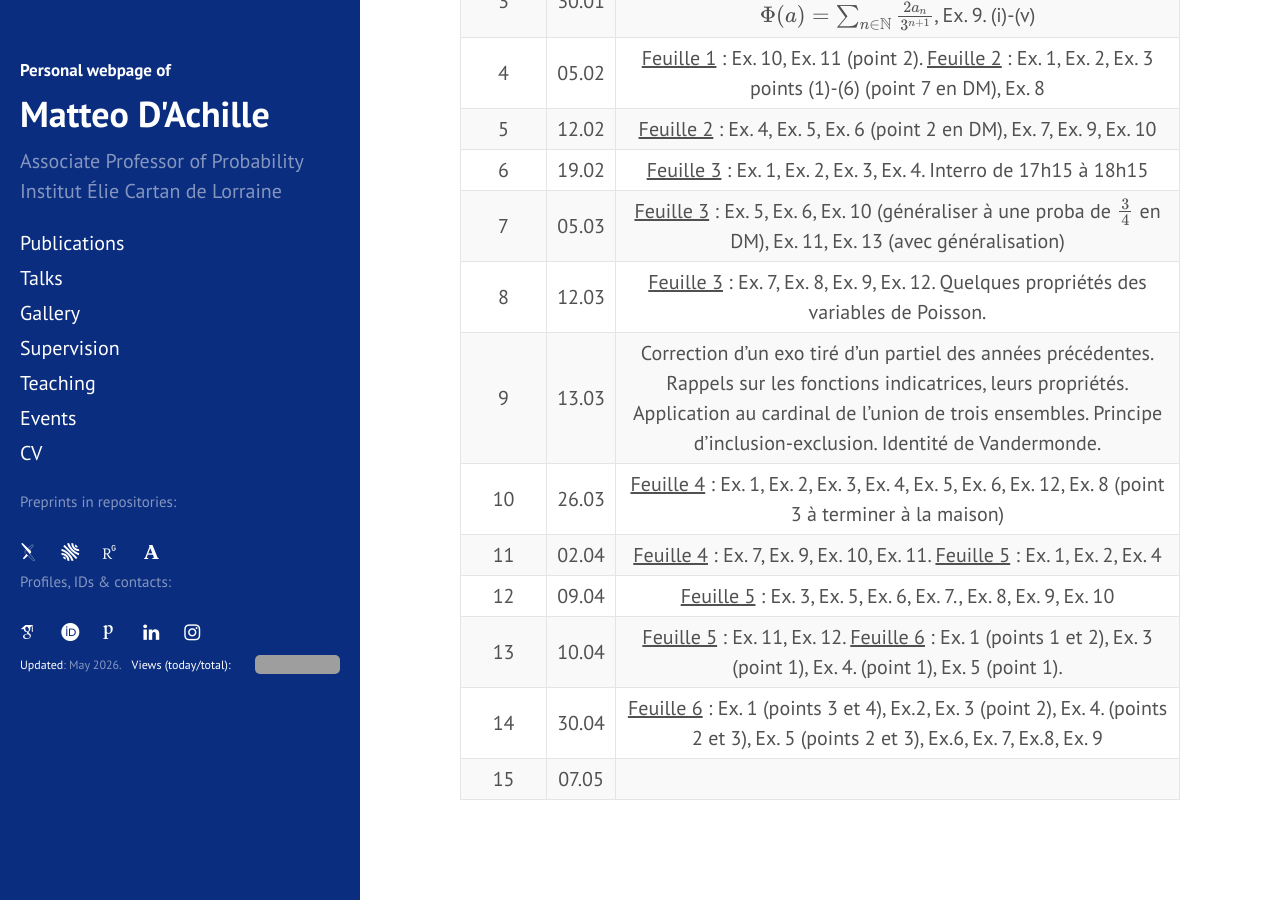
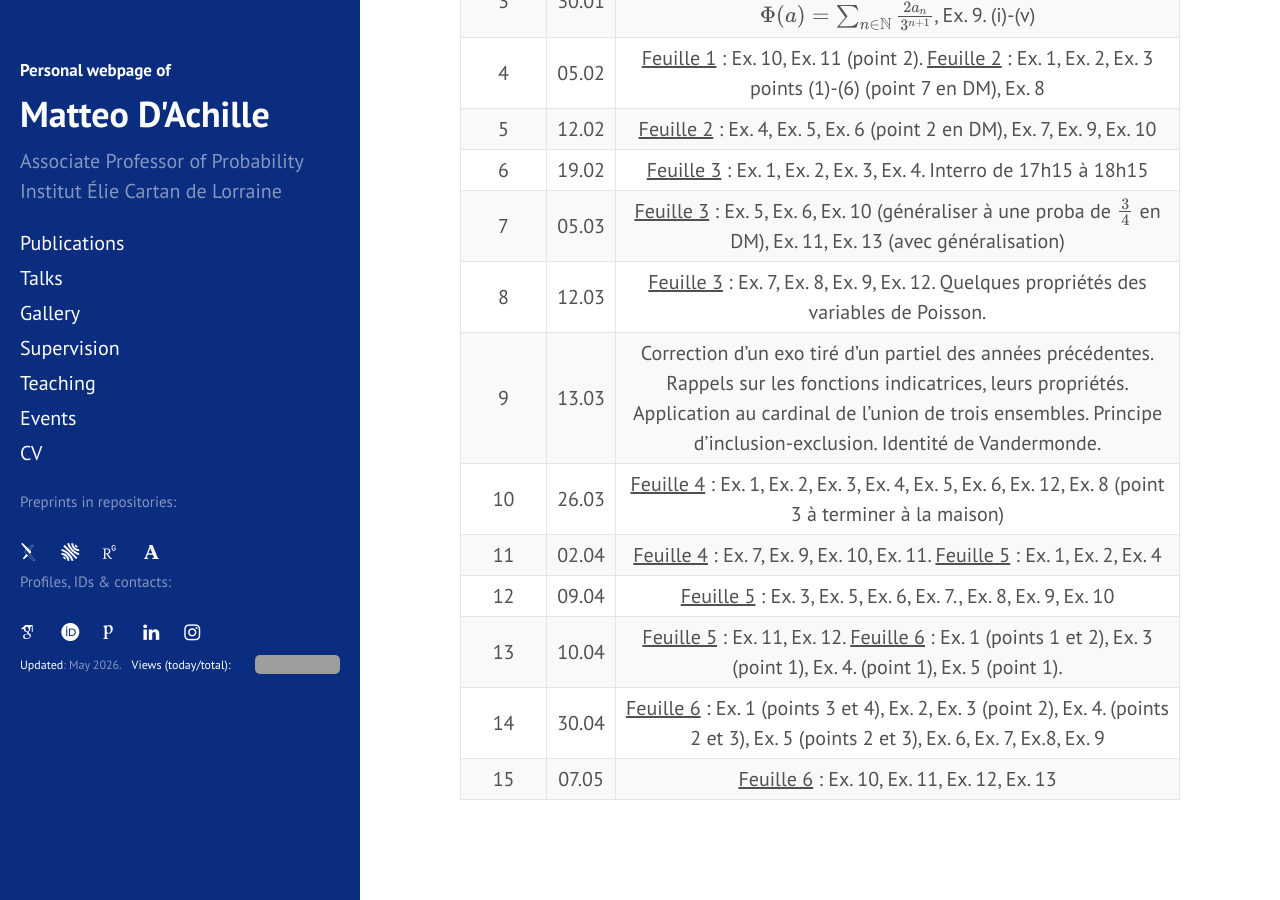
Before and after one commit to matteodachille/matteodachille.github.io, a Jekyll site: the page built from _courses/Proba2026.md, in a window 1280 px wide and 900 px high, scrolled down 1092 px. Built offline with Jekyll 4.4.1, drawn with Linux system fonts in a browser that asks for light colours; nearby versions of some CDN libraries; some web fonts are replaced; grey boxes are pictures that could not be loaded.

Commit message:
Updated proba class

```diff
--- a/_courses/Proba2026.md
+++ b/_courses/Proba2026.md
@@ -43,5 +43,5 @@ Pour le materiel de cours ainsi que les annonces communs voir la page ARCHE : [h
 | 11 | 02.04 | <u> Feuille 4</u> : Ex. 7, Ex. 9, Ex. 10, Ex. 11. <u> Feuille 5</u> : Ex. 1, Ex. 2, Ex. 4 |
 | 12 | 09.04 | <u> Feuille 5</u> : Ex. 3, Ex. 5, Ex. 6, Ex. 7., Ex. 8, Ex. 9, Ex. 10 |
 | 13 | 10.04 | <u> Feuille 5</u> : Ex. 11, Ex. 12. <u> Feuille 6</u> : Ex. 1 (points 1 et 2), Ex. 3 (point 1), Ex. 4. (point 1), Ex. 5 (point 1). |
-| 14 | 30.04 | <u> Feuille 6</u> : Ex. 1 (points 3 et 4), Ex.2, Ex. 3 (point 2), Ex. 4. (points 2 et 3), Ex. 5 (points 2 et 3), Ex.6, Ex. 7, Ex.8, Ex. 9 |
-| 15 | 07.05 |  |
+| 14 | 30.04 | <u> Feuille 6</u> : Ex. 1 (points 3 et 4), Ex. 2, Ex. 3 (point 2), Ex. 4. (points 2 et 3), Ex. 5 (points 2 et 3), Ex. 6, Ex. 7, Ex.8, Ex. 9 |
+| 15 | 07.05 |  <u> Feuille 6</u> : Ex. 10, Ex. 11, Ex. 12, Ex. 13 |
```
